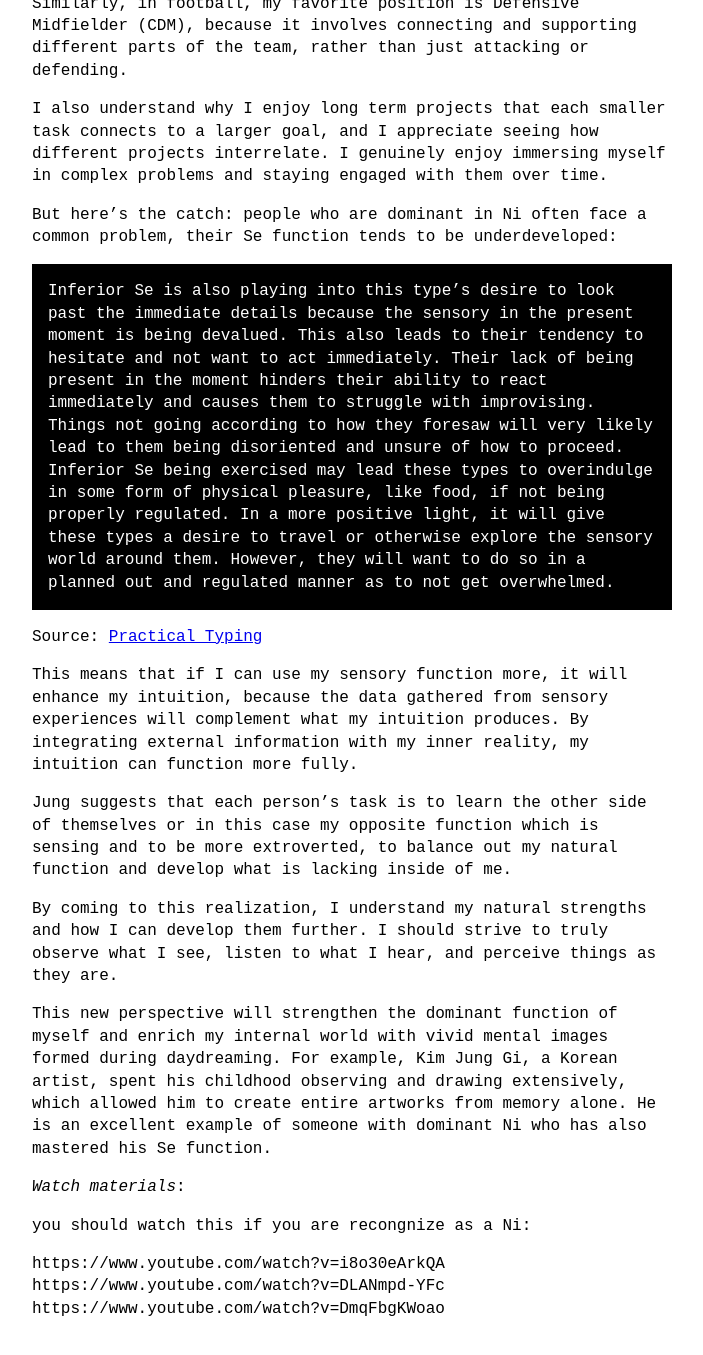
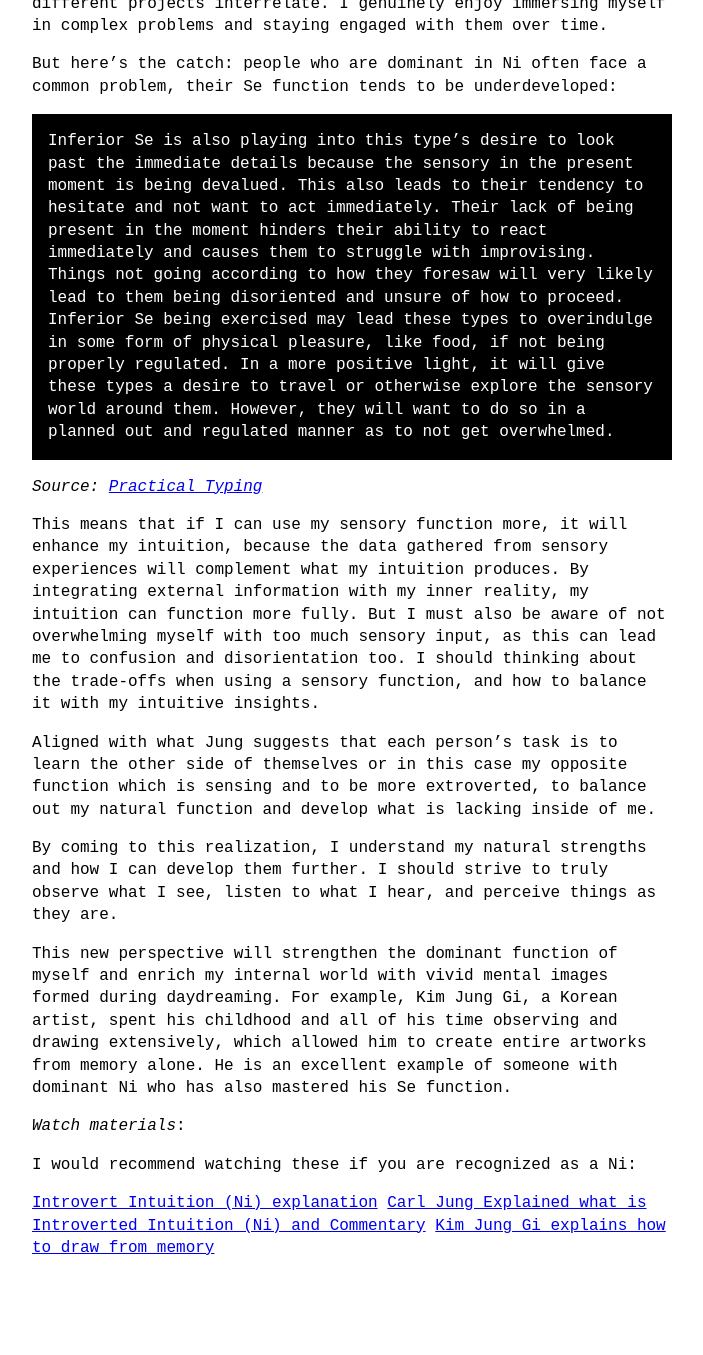
Before and after one commit to raydendi/raydendi.github.io, a Jekyll site: the page built from _posts/2025-08-10-why-i-day-dreaming-a-lot-without-realizing-it.md, in a window 1280 px wide and 1400 px high, scrolled down 3486 px. Shown: the top 1355 px of the window, without its empty margins (288-991 px from the left). Built offline with Jekyll 4.4.1, drawn with Linux system fonts in a browser that asks for light colours; some of the changed text lies outside the part shown.

Commit message:
revise post

````diff
--- a/_posts/2025-08-10-why-i-day-dreaming-a-lot-without-realizing-it.md
+++ b/_posts/2025-08-10-why-i-day-dreaming-a-lot-without-realizing-it.md
@@ -5,7 +5,7 @@ category: psychology
 
 I want to discuss my tendency toward introversion and intuition, and how these traits influence the way my mind works. Recently, I have discovered that I daydream a lot, and I think this is related to these aspects of my personality.
 
-I have taken personality tests from MBTI websites such as 16personalities.com, paid tests like the Big Five Traits from Jordan Peterson's understandmyself.com, and even a DNA test report. All of these tests, including repeated ones over the years, consistently indicate that I'm an INTJ, which stands for Introvert, Intuition, Thinking, and Judging (with a particular focus on introversion and intuition). This also aligns with specific traits in my genes that suggest I am introverted and have strong intuition, such as 'Introversion', 'Insightfulness', 'Creativity', and 'Trading', which are rated above average, while other traits like 'Imagination' are labeled as Outstanding.
+I have taken personality tests from MBTI websites such as 16personalities.com, paid tests like the Big Five Traits from Jordan Peterson's understandmyself.com, and even a DNA test. All of these tests, including repeated ones over the years, consistently indicate that I'm an INTJ, which stands for Introvert, Intuition, Thinking, and Judging (with a particular focus on introversion and intuition). This also aligns with specific traits in my genes that suggest I am introverted and have strong intuition, such as 'Introversion', 'Insightfulness', 'Creativity', and 'Trading', which are rated above average, while other traits like 'Imagination' are labeled as Outstanding.
 
 _Disclaimer: While MBTI is very questionable personality test and people sometimes use it to stretched into something like Zodiac. Nevertheless, I think it is good when we try to discuss specific traits using Carl Jung Personality Theory._
 
@@ -52,21 +50,21 @@ But here’s the catch: people who are dominant in Ni often face a common proble
 ```
 Inferior Se is also playing into this type’s desire to look past the immediate details because the sensory in the present moment is being devalued. This also leads to their tendency to hesitate and not want to act immediately. Their lack of being present in the moment hinders their ability to react immediately and causes them to struggle with improvising. Things not going according to how they foresaw will very likely lead to them being disoriented and unsure of how to proceed. Inferior Se being exercised may lead these types to overindulge in some form of physical pleasure, like food, if not being properly regulated. In a more positive light, it will give these types a desire to travel or otherwise explore the sensory world around them. However, they will want to do so in a planned out and regulated manner as to not get overwhelmed.
 ```
-Source: [Practical Typing](https://practicaltyping.com/2021/10/25/the-functions-in-each-position-se-ni-ni-se/)
+*Source: [Practical Typing](https://practicaltyping.com/2021/10/25/the-functions-in-each-position-se-ni-ni-se/)*
 
-This means that if I can use my sensory function more, it will enhance my intuition, because the data gathered from sensory experiences will complement what my intuition produces. By integrating external information with my inner reality, my intuition can function more fully.
+This means that if I can use my sensory function more, it will enhance my intuition, because the data gathered from sensory experiences will complement what my intuition produces. By integrating external information with my inner reality, my intuition can function more fully. But I must also be aware of not overwhelming myself with too much sensory input, as this can lead me to confusion and disorientation too. I should thinking about the trade-offs when using a sensory function, and how to balance it with my intuitive insights.
 
-Jung suggests that each person's task is to learn the other side of themselves or in this case my opposite function which is sensing and to be more extroverted, to balance out my natural function and develop what is lacking inside of me.
+Aligned with what Jung suggests that each person's task is to learn the other side of themselves or in this case my opposite function which is sensing and to be more extroverted, to balance out my natural function and develop what is lacking inside of me.
 
 By coming to this realization, I understand my natural strengths and how I can develop them further. I should strive to truly observe what I see, listen to what I hear, and perceive things as they are.
 
-This new perspective will strengthen the dominant function of myself and enrich my internal world with vivid mental images formed during daydreaming. For example, Kim Jung Gi, a Korean artist, spent his childhood observing and drawing extensively, which allowed him to create entire artworks from memory alone. He is an excellent example of someone with dominant Ni who has also mastered his Se function.
+This new perspective will strengthen the dominant function of myself and enrich my internal world with vivid mental images formed during daydreaming. For example, Kim Jung Gi, a Korean artist, spent his childhood and all of his time observing and drawing extensively, which allowed him to create entire artworks from memory alone. He is an excellent example of someone with dominant Ni who has also mastered his Se function.
 
 
 *Watch materials*:
 
-you should watch this if you are recongnize as a Ni:
+I would recommend watching these if you are recognized as a Ni:
 
-https://www.youtube.com/watch?v=i8o30eArkQA
-https://www.youtube.com/watch?v=DLANmpd-YFc
-https://www.youtube.com/watch?v=DmqFbgKWoao
+[Introvert Intuition (Ni) explanation](https://www.youtube.com/watch?v=DLANmpd-YFc)
+[Carl Jung Explained what is Introverted Intuition (Ni) and Commentary](https://www.youtube.com/watch?v=i8o30eArkQA)
+[Kim Jung Gi explains how to draw from memory](https://www.youtube.com/watch?v=DmqFbgKWoao)
````
Also changed, not shown: other parts of _posts/2025-08-10-why-i-day-dreaming-a-lot-without-realizing-it.md (+2 -4 lines), 3 other files.
